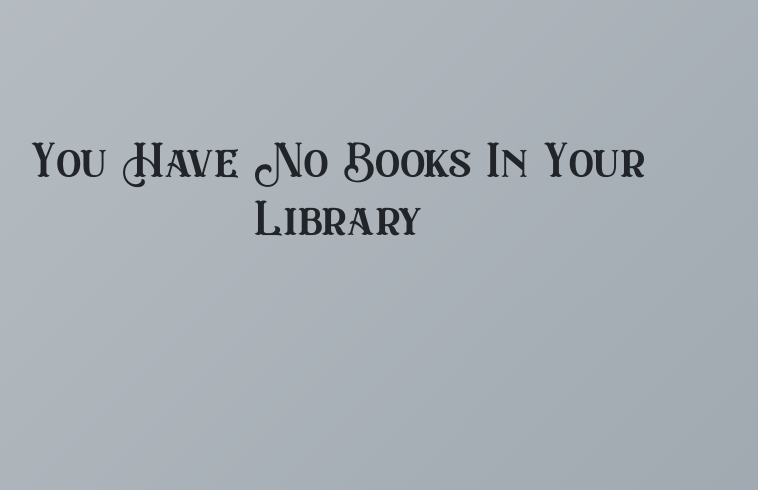
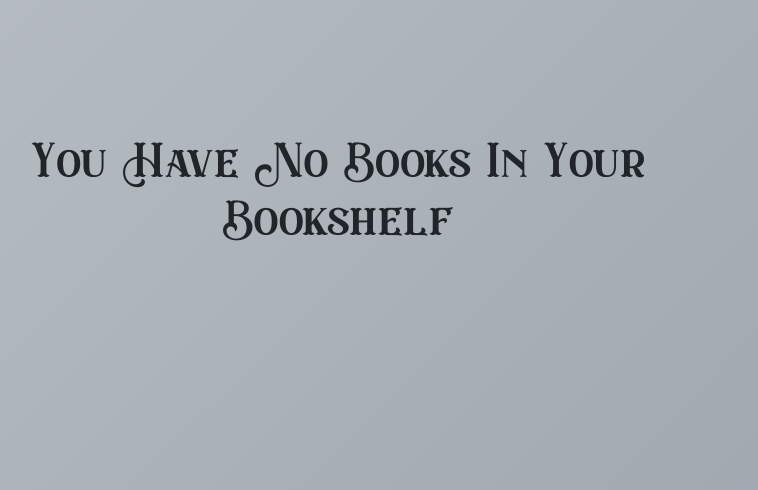
Before and after one commit to Prayas-35/Genreizz, a Flask app: template templates/mybooks.html in a window 1280 px wide. Shown: the part 208-698 px from the top of the page, without its empty margins (301-1059 px from the left). Run offline with Flask 3, Linux system fonts and the light colour scheme; the template is opened without the code that fills it, so the values that code supplies are empty; some libraries are stand-ins or nearby versions.

Commit message:
bug fixes

```diff
--- a/app.py
+++ b/app.py
@@ -81,10 +81,10 @@ def register():
         users = db.execute("SELECT username, email FROM users")
 
         for user in users:
-            if username in user['username']:
+            if username == user['username']:
                 return render_template('signup.html', alert = "Username already exists. Try a different username.") #to add a msg if username already exists
 
-            elif email in user['email']:
+            elif email == user['email']:
                 return render_template('signup.html', alert = "The account already exists with this email.") #to add a msg if email already exists
 
         db.execute("INSERT INTO users (username, email, password) VALUES(?, ?, ?)", username, email, password)
--- a/templates/dashboard.html
+++ b/templates/dashboard.html
@@ -6,7 +6,7 @@
 {% block main %}
 
 {% if length == 0 %}
-<h1 class="position-absolute top-50 start-50 translate-middle" id="customh1">Add Books To Your Library To Get
+<h1 class="position-absolute top-50 start-50 translate-middle" id="customh1">Add Books To Your Bookshelf To Get
     Recommendations</h1>
 {% else %}
 
--- a/templates/mybooks.html
+++ b/templates/mybooks.html
@@ -1,13 +1,13 @@
 {% extends "layout.html" %}
 
-{% block title %}: My books
+{% block title %}: Bookshelf
 {% endblock %}
 
 {% block main %}
 
 {% if books|length == 0 %}
 
-<h1 class="position-absolute top-50 start-50 translate-middle" id="customh1">You Have No Books In Your Library</h1>
+<h1 class="position-absolute top-50 start-50 translate-middle" id="customh1">You Have No Books In Your Bookshelf</h1>
 
 {% else %}
 <h1 class="mb-5" id="customh1">Bookshelf</h1>
```
